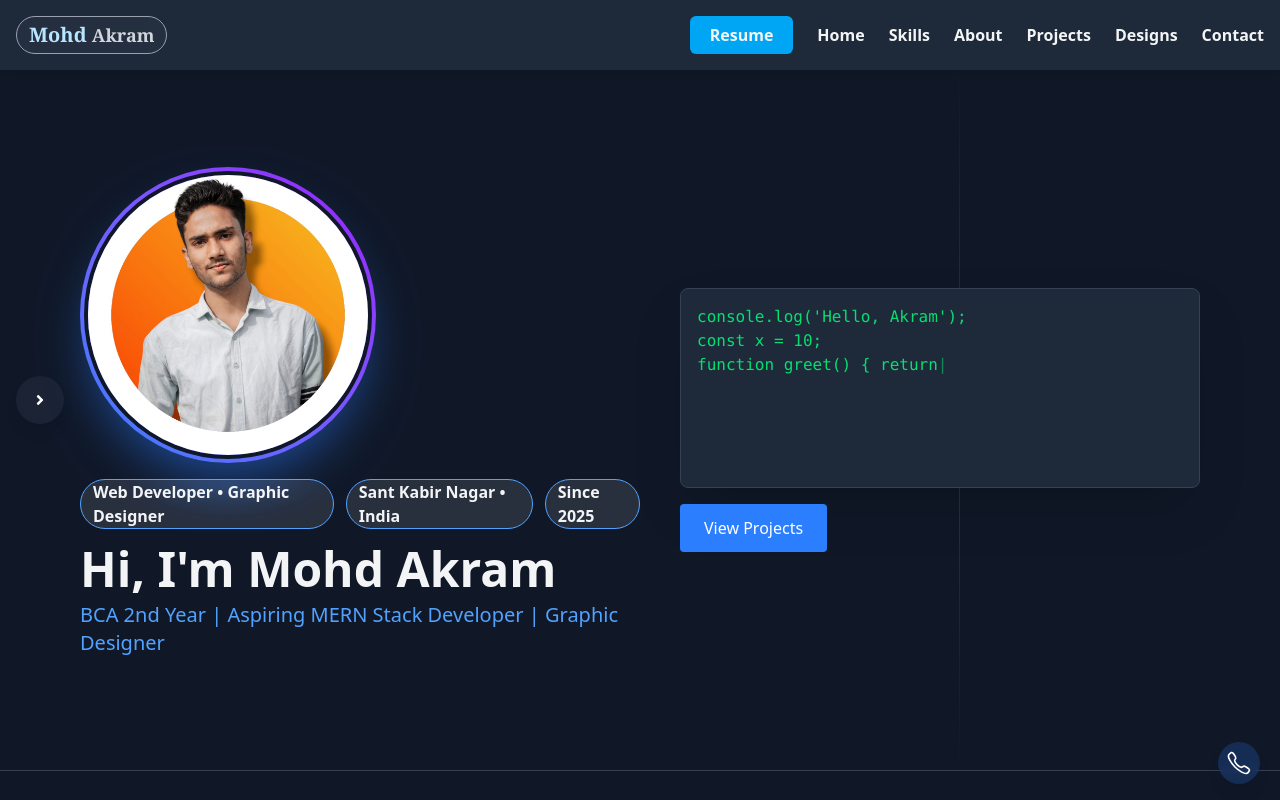
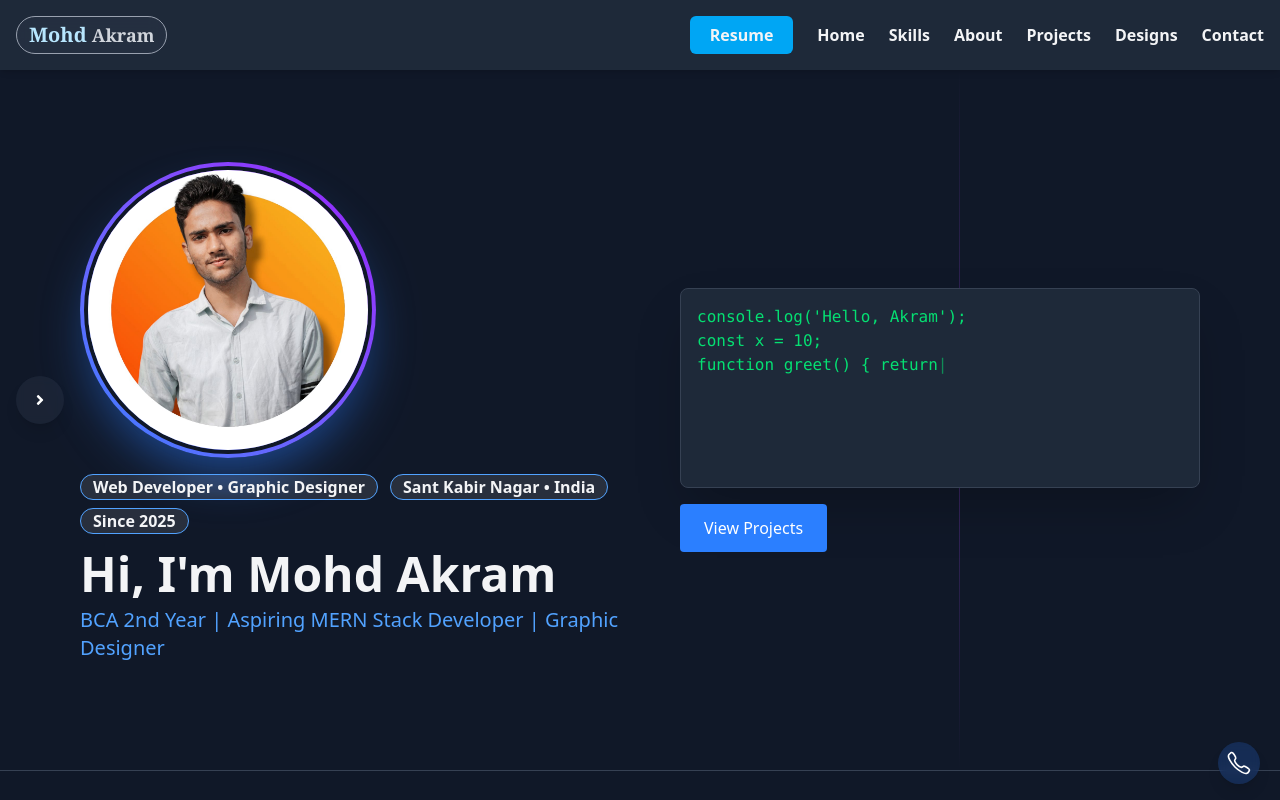
Before and after one commit to mr-akram07/portfolio, a React (Vite) app: page / in a window 1280 px wide. Shown: the top 800 px of the page. Built offline with nearby package versions, Linux system fonts and the light colour scheme.

Commit message:
iPad View Fix

```diff
--- a/src/components/Hero.jsx
+++ b/src/components/Hero.jsx
@@ -51,7 +51,7 @@
           {/* Inner Ring Glow */}
           <div className="absolute inset-0 rounded-full shadow-2xl shadow-blue-500/50 mix-blend-overlay"></div>
         </div>
-        <div className="flex flex-col gap-2 md:flex-row md:gap-x-3 mb-4">
+        <div className="flex flex-wrap gap-2 md:flex-row md:gap-x-3 mb-4">
           <span className="border rounded-full px-3 border-blue-400 backdrop-blur-sm bg-white/10 font-bold">Web Developer • Graphic Designer</span>
           <span className="border rounded-full px-3 border-blue-400 backdrop-blur-sm bg-white/10 font-bold">Sant Kabir Nagar • India</span>
           <span className="border rounded-full px-3 border-blue-400 backdrop-blur-sm bg-white/10 font-bold">Since 2025</span>
```
